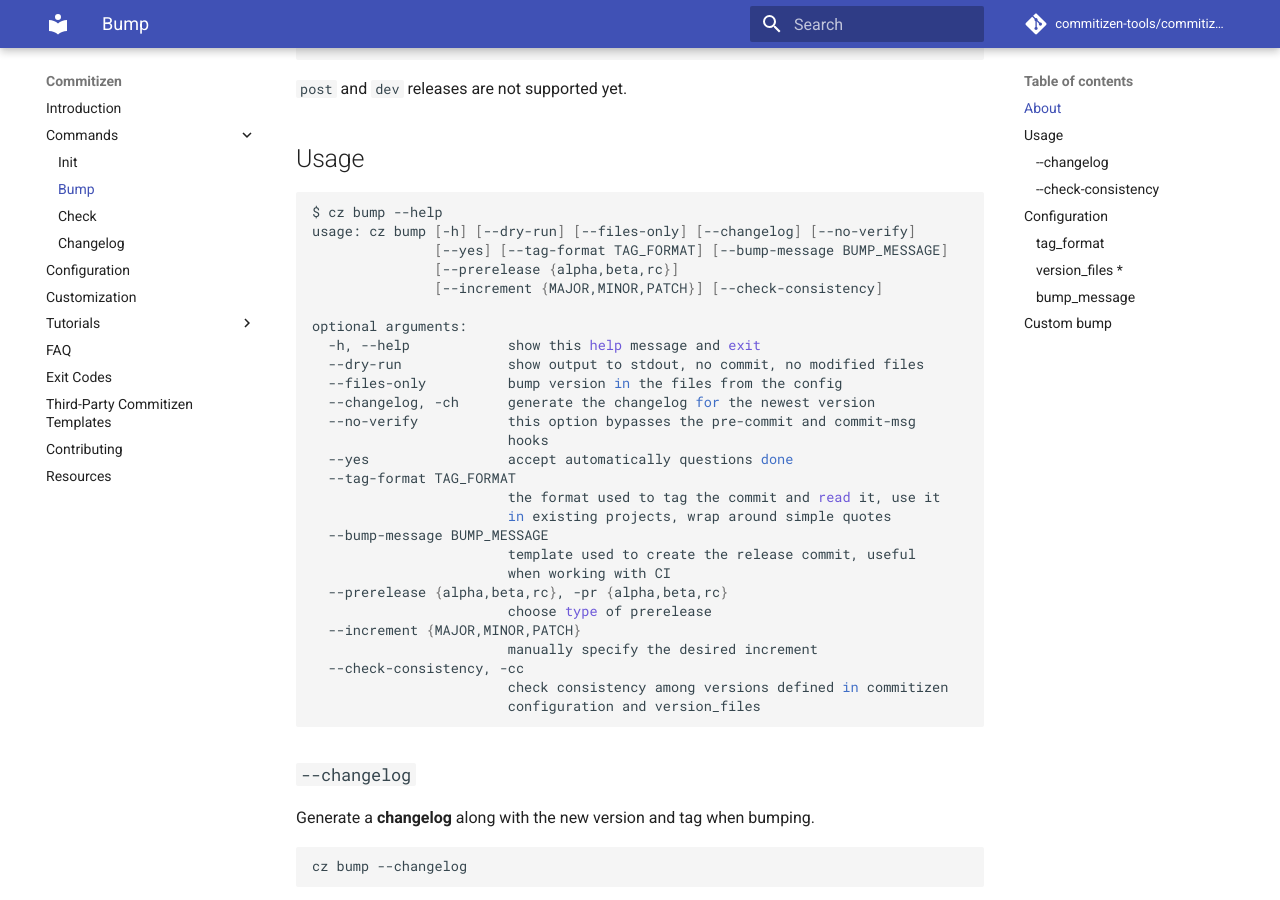
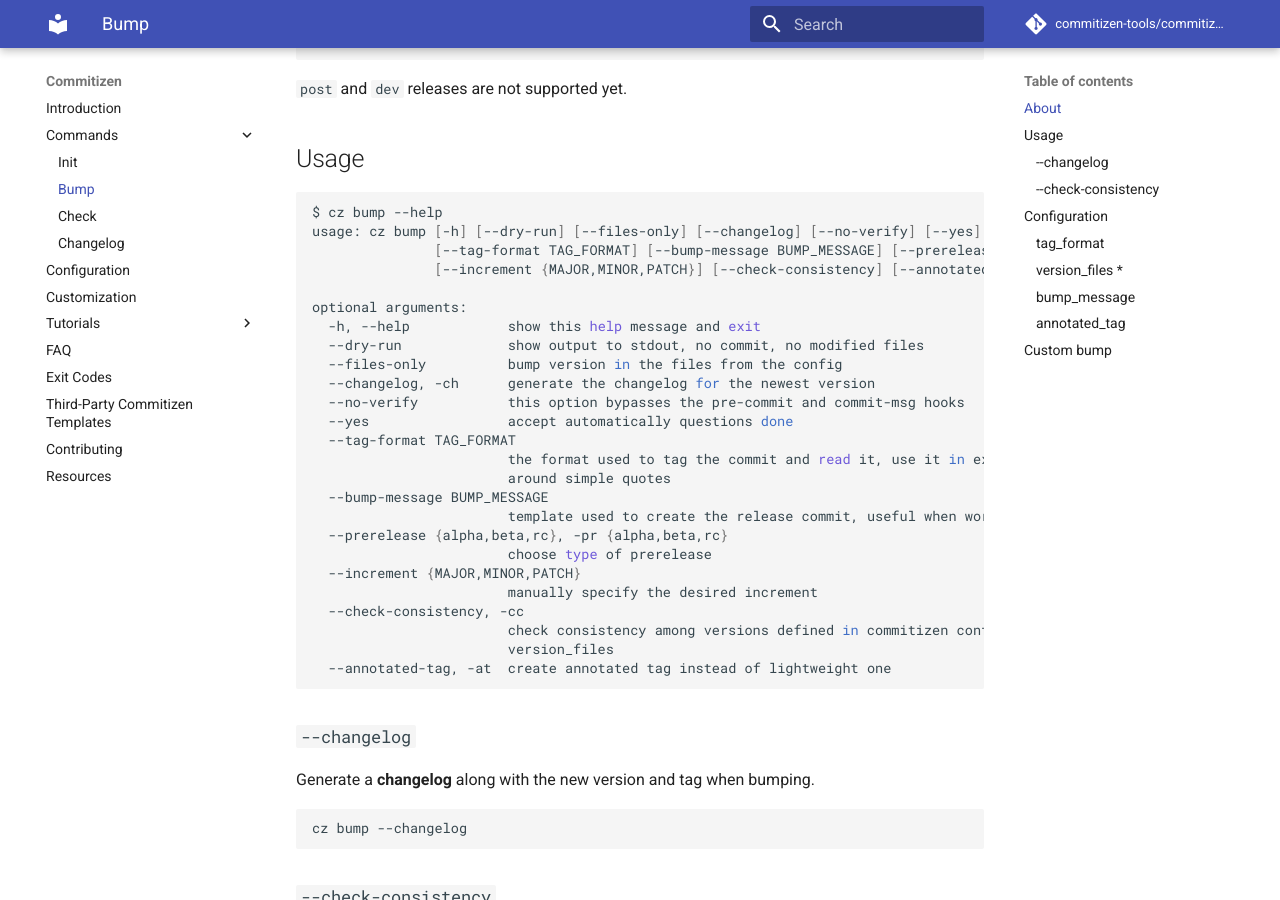
Before and after one commit to commitizen-tools/commitizen, an MkDocs documentation site: the page built from docs/bump.md, in a window 1280 px wide and 900 px high, scrolled down 1628 px. Built offline with MkDocs 1.6.1 and Material for MkDocs 9.7.7, drawn with Linux system fonts in a browser that asks for light colours; comment, search, counter and statistics services are not loaded; some of the changed text lies outside the part shown.

Commit message:
fix(#271): add annotated_tag option to bump
    Enable creation of annotated tags when bumping.

````diff
--- a/docs/bump.md
+++ b/docs/bump.md
@@ -54,32 +54,30 @@
 
 ```bash
 $ cz bump --help
-usage: cz bump [-h] [--dry-run] [--files-only] [--changelog] [--no-verify]
-               [--yes] [--tag-format TAG_FORMAT] [--bump-message BUMP_MESSAGE]
-               [--prerelease {alpha,beta,rc}]
-               [--increment {MAJOR,MINOR,PATCH}] [--check-consistency]
+usage: cz bump [-h] [--dry-run] [--files-only] [--changelog] [--no-verify] [--yes]
+               [--tag-format TAG_FORMAT] [--bump-message BUMP_MESSAGE] [--prerelease {alpha,beta,rc}]
+               [--increment {MAJOR,MINOR,PATCH}] [--check-consistency] [--annotated-tag]
 
 optional arguments:
   -h, --help            show this help message and exit
   --dry-run             show output to stdout, no commit, no modified files
   --files-only          bump version in the files from the config
   --changelog, -ch      generate the changelog for the newest version
-  --no-verify           this option bypasses the pre-commit and commit-msg
-                        hooks
+  --no-verify           this option bypasses the pre-commit and commit-msg hooks
   --yes                 accept automatically questions done
   --tag-format TAG_FORMAT
-                        the format used to tag the commit and read it, use it
-                        in existing projects, wrap around simple quotes
+                        the format used to tag the commit and read it, use it in existing projects, wrap
+                        around simple quotes
   --bump-message BUMP_MESSAGE
-                        template used to create the release commit, useful
-                        when working with CI
+                        template used to create the release commit, useful when working with CI
   --prerelease {alpha,beta,rc}, -pr {alpha,beta,rc}
                         choose type of prerelease
   --increment {MAJOR,MINOR,PATCH}
                         manually specify the desired increment
   --check-consistency, -cc
-                        check consistency among versions defined in commitizen
-                        configuration and version_files
+                        check consistency among versions defined in commitizen configuration and
+                        version_files
+  --annotated-tag, -at  create annotated tag instead of lightweight one
 ```
 
 ### `--changelog`
@@ -216,6 +214,15 @@
 bump_message = "release $current_version → $new_version [skip-ci]"
 ```
 
+### `annotated_tag`
+
+Whether to create annotated tags or lightweight ones.
+
+```toml
+[tool.commitizen]
+annotated_tag = true
+```
+
 ## Custom bump
 
 Read the [customizing section](./customization.md).
````
Also changed, not shown: CHANGELOG.md (+18 -9 lines), 4 other files.
